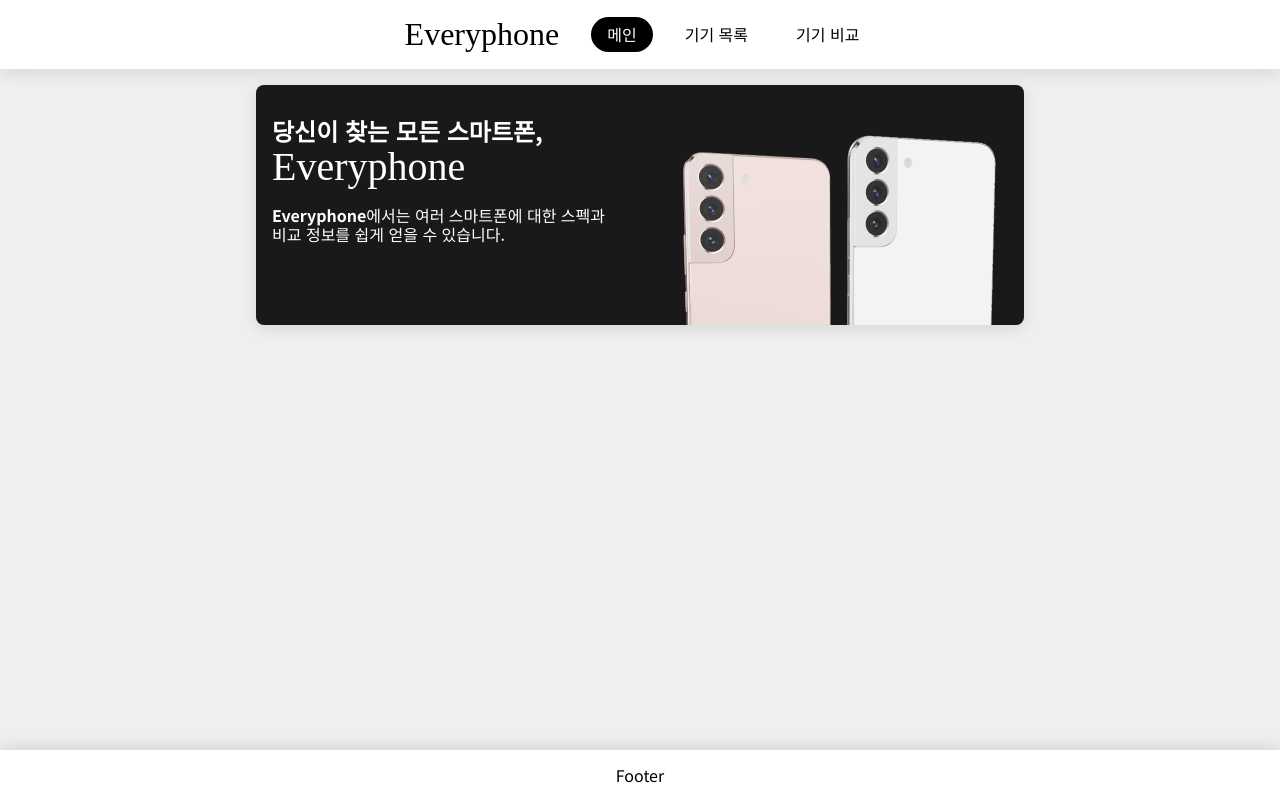
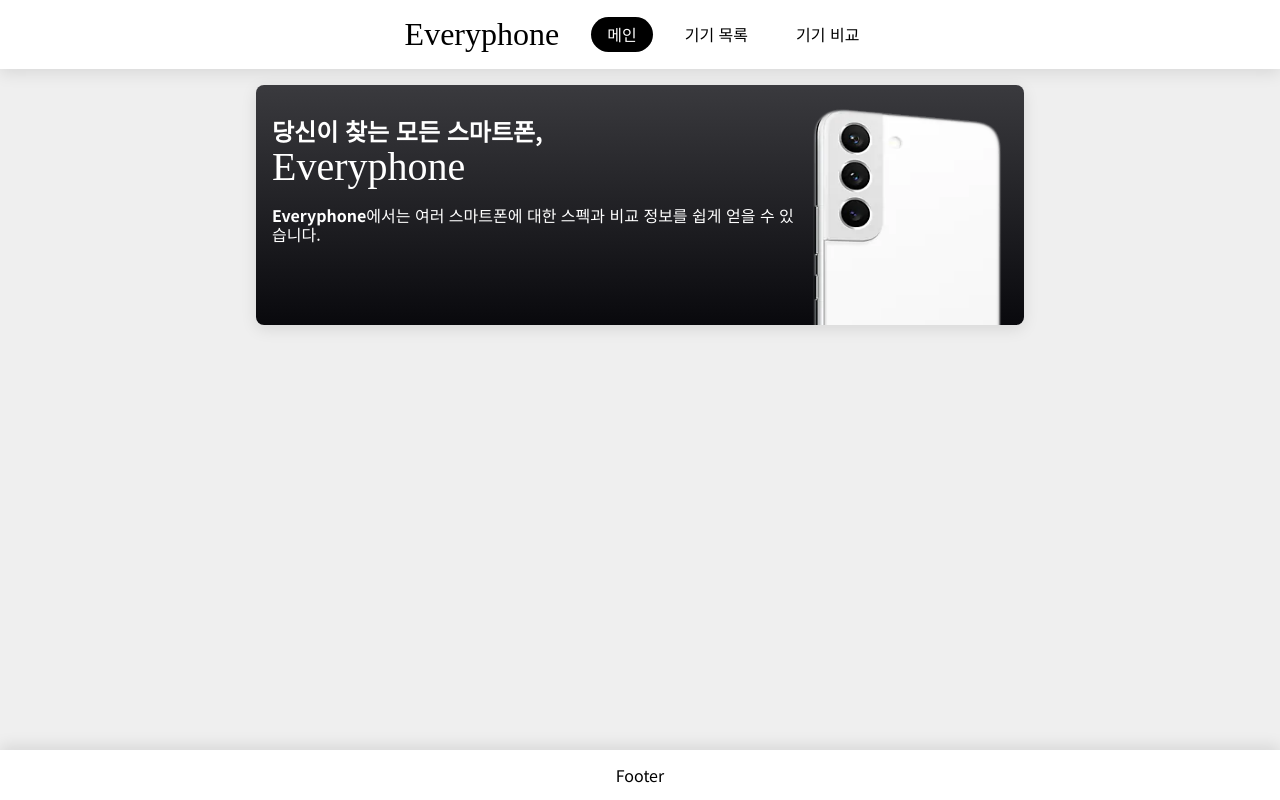
Before and after one commit to js43o/everyphone, a Next.js app: page / in a window 1280 px wide. Built offline with nearby package versions, Linux system fonts and the light colour scheme; a web font is replaced by a local one.

Commit message:
style: 배너 및 네비바 스타일 수정

```diff
--- a/src/components/common/Banner.tsx
+++ b/src/components/common/Banner.tsx
@@ -1,34 +1,40 @@
 import Image from 'next/image';
 import styled from '@emotion/styled';
+import { keyframes } from '@emotion/react';
 import Title from 'components/common/Title';
+import SectionBlock from './SectionBlock';
 
-const BannerBlock = styled.section`
-  display: flex;
-  width: 100%;
-  max-width: 768px;
+const BannerBlock = styled(SectionBlock)`
+  gap: 0.5rem;
+  justify-content: space-between;
   height: 15rem;
-  padding: 1rem;
-  border-radius: 0.5rem;
   color: white;
-  background: #191919;
-  box-shadow: 0 0.25rem 1rem rgba(0, 0, 0, 0.1);
+  background: linear-gradient(
+    0deg,
+    rgba(9, 9, 13, 1) 0%,
+    rgba(58, 58, 62, 1) 100%
+  );
   overflow: hidden;
-  .banner_image {
-    position: relative;
-    left: 2rem;
-  }
-  @media (max-width: 768px) {
-    width: 100%;
+  @media (max-width: 480px) {
     height: inherit;
-    .banner_letter {
-      .explanation {
-        display: none;
-      }
-    }
     .banner_image {
       display: none;
     }
   }
+`;
+
+const fadeIn = keyframes`
+from {
+  transform: translateX(1rem);
+  opacity: 0;
+}
+to {
+  opacity: 1;
+}
+`;
+
+const FadeInWrapper = styled.div`
+  animation: ${fadeIn} 1s ease;
 `;
 
 export default function Banner() {
@@ -45,13 +51,15 @@
           얻을 수 있습니다.
         </div>
       </div>
-      <Image
-        src="/images/s22p_white_and_s22_pink.png"
-        alt="s22p_white_and_s22_pink.png"
-        width="400"
-        height="400"
-        className="banner_image"
-      />
+      <FadeInWrapper>
+        <Image
+          src="/images/s22p_white_halfside.png"
+          alt="s22p_white_and_s22_pink.png"
+          width="200"
+          height="400"
+          className="banner_image"
+        />
+      </FadeInWrapper>
     </BannerBlock>
   );
 }
--- a/src/components/layout/Section.tsx
+++ b/src/components/common/SectionBlock.tsx
@@ -2,16 +2,12 @@
 
 const SectionBlock = styled.section`
   display: flex;
-  width: 768px;
+  width: 100%;
+  max-width: 768px;
   padding: 1rem;
   border-radius: 0.5rem;
   background: white;
   box-shadow: 0 0.25rem 1rem rgba(0, 0, 0, 0.1);
-  @media (max-width: 768px) {
-    width: 100%;
-  }
 `;
 
-export default function Section(props: { children: React.ReactNode }) {
-  return <SectionBlock>{props.children}</SectionBlock>;
-}
+export default SectionBlock;
--- a/src/components/common/Title.tsx
+++ b/src/components/common/Title.tsx
@@ -8,7 +8,7 @@
 
 export default function Title(props: {
   children: React.ReactNode;
-  fontSize: number;
+  fontSize?: number;
 }) {
   return <TitleBlock fontSize={props.fontSize}>{props.children}</TitleBlock>;
 }
--- a/src/components/layout/Header.tsx
+++ b/src/components/layout/Header.tsx
@@ -12,6 +12,10 @@
   width: 100%;
   padding: 1rem;
   box-shadow: 0 0.25rem 1rem rgba(0, 0, 0, 0.1);
+  @media (max-width: 768px) {
+    flex-direction: column;
+    gap: 0.5rem;
+  }
 `;
 
 export default function Header() {
--- a/src/pages/index.tsx
+++ b/src/pages/index.tsx
@@ -1,5 +1,5 @@
 import Head from 'next/head';
-import Section from 'components/layout/Section';
+import Section from 'components/common/SectionBlock';
 import Banner from 'components/common/Banner';
 
 export default function Index() {
```
Also changed, not shown: public/images/s22p_white_halfside.png (added).
